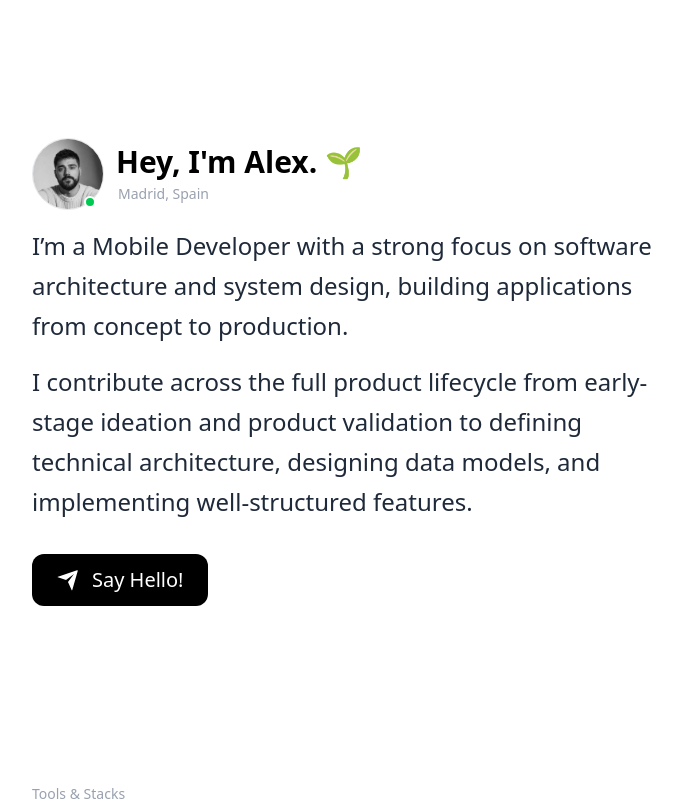
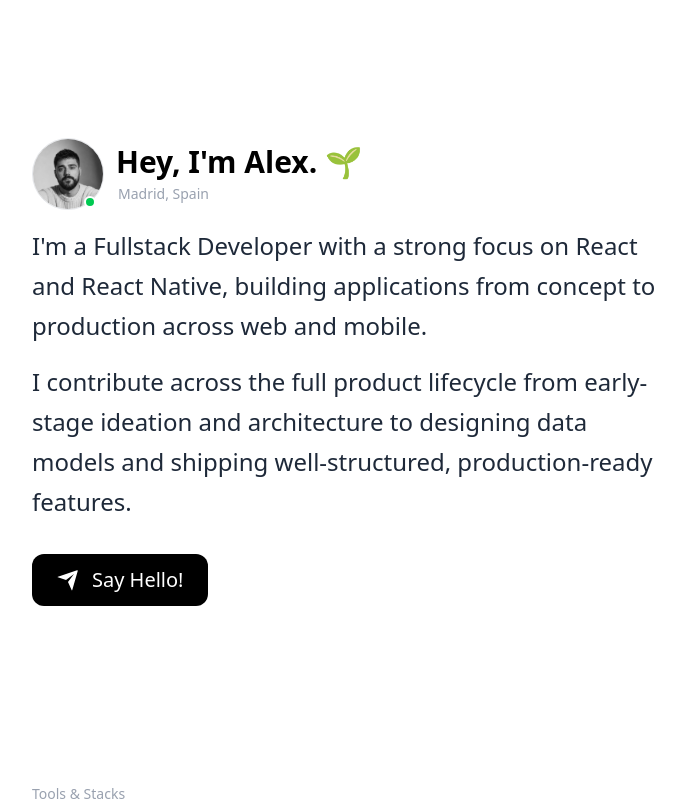
Before and after one commit to alexmonteirodev/portifolio-alex-react, a React (Vite) app in the folder portifolio-alex-react/: page / in a window 1280 px wide. Shown: the top 801 px of the page, without its empty margins (288-973 px from the left). Built offline with nearby package versions, Linux system fonts and the light colour scheme.

Commit message:
description update

```diff
--- a/portifolio-alex-react/src/pages/home.tsx
+++ b/portifolio-alex-react/src/pages/home.tsx
@@ -255,15 +255,14 @@ export default function Home() {
           </div>
           <div className="flex flex-col gap-4 font-sans text-lg md:text-2xl leading-8 md:leading-10 text-gray-800 font-light  not-italic">
             <p>
-              I’m a Mobile Developer with a strong focus on software
-              architecture and system design, building applications from concept
-              to production.
+              I'm a Fullstack Developer with a strong focus on React and React
+              Native, building applications from concept to production across
+              web and mobile.
             </p>
             <p>
               I contribute across the full product lifecycle from early-stage
-              ideation and product validation to defining technical
-              architecture, designing data models, and implementing
-              well-structured features.
+              ideation and architecture to designing data models and shipping
+              well-structured, production-ready features.
             </p>
           </div>
           <a
```
